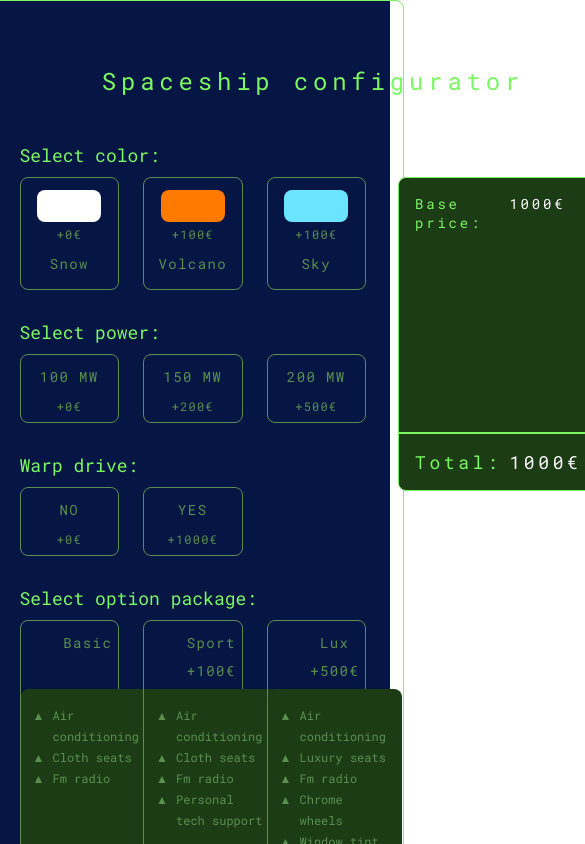
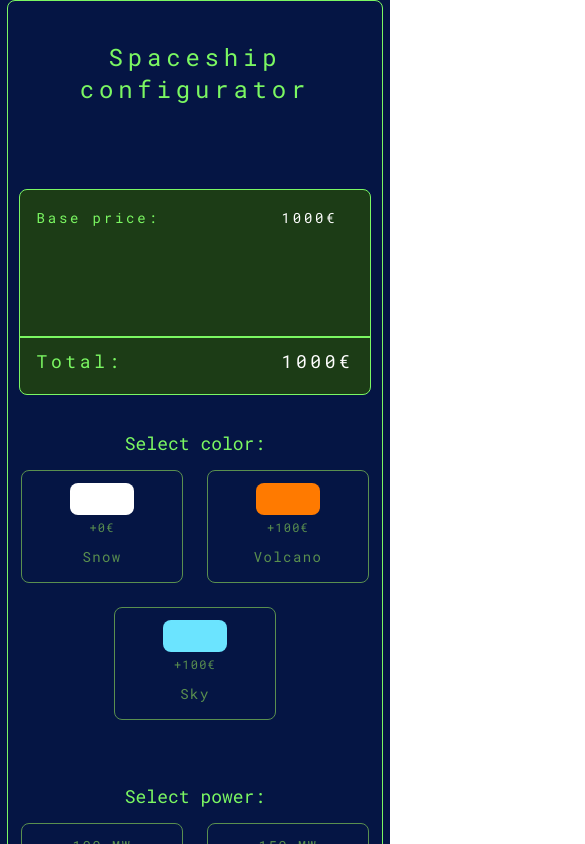
Before and after one commit to stenmr/spaceship-configurator, a React (Create React App) app: page / in a window 390 px wide. Shown: the top 844 px of the page, 585 px wide, since content can reach past the window. Built offline with nearby package versions, Linux system fonts and the light colour scheme.

Commit message:
Make it responsive

```diff
--- a/src/app/App.css
+++ b/src/app/App.css
@@ -12,6 +12,7 @@
   flex-direction: column;
   align-items: center;
   justify-content: center;
+  margin: auto;
   background-color: var(--background-color);
   color: var(--accent-color-dimmed);
   font-size: calc(10px + 2vmin);
@@ -20,7 +21,7 @@
 
 .configurator {
   display: grid;
-  width: min(1000px, 90vw);
+  width: min(1000px, 92vw);
   padding: 2rem;
   border: 1px solid var(--accent-color);
   border-radius: 8px;
@@ -28,7 +29,7 @@
   grid-template-areas:
     "title title"
     "modules shopping-cart";
-  grid-template-columns: min-content 1fr;
+  grid-template-columns: 5fr 3fr;
 }
 
 .categories {
@@ -45,3 +46,15 @@
   letter-spacing: .2em;
   text-align: center;
 }
+
+/* Mobile */
+@media screen and (max-width: 1000px) {
+  .configurator {
+    padding: .5rem;
+    grid-template-areas:
+      "title"
+      "shopping-cart"
+      "modules";
+    grid-template-columns: 1fr;
+  }
+}
--- a/src/shopping-cart/ShoppingCart.css
+++ b/src/shopping-cart/ShoppingCart.css
@@ -3,45 +3,60 @@
 }
 
 .shopping-cart {
+  display: grid;
+  padding: 1rem 0;
   border: 1px solid var(--accent-color);
   background-color: var(--background-color-alt);
   border-radius: 8px;
   color: var(--accent-color);
   font-size: 14px;
-  letter-spacing: .2em;
-}
-
-.shopping-cart-list > .cost {
-  color: var(--accent-color-alt);
-}
-
-.shopping-cart-list {
-  display: grid;
-  margin: 1rem;
   gap: .5rem;
 
   /* We do this to fit a price of up to ~5 digits long on the
   right hand side of the grid while still remaining left-aligned
   across two grids. Beyond ~5 digits the grid will still function,
   although without left-aligned digits. */
-  grid-template-columns: 1fr minmax(80px, min-content);
+  grid-template-columns: 5fr 1fr;
+  letter-spacing: .2em;
+  line-height: 1.75;
 }
 
-.shopping-cart-list:nth-of-type(2) {
+.shopping-cart > .costs {
+  color: var(--accent-color-alt);
+  justify-self: start;
+  margin-inline-end: 1rem;
+}
+
+.items {
+  margin-inline: 1rem;
+}
+
+/* The shopping cart will only have 5 categories at most. Beyond
+that the cart will need to be resized. */
+.items:not(.total),
+.costs:not(.total) {
+  display: grid;
+  grid-template-rows: repeat(5, 1fr);
+}
+
+.shopping-cart > .total {
   font-size: 18px;
   letter-spacing: .2em;
 }
 
-/* The shopping cart will only have 5 categories at most. Beyond
-that the cart will need to be resized. */
-.shopping-cart-list:first-of-type {
-  grid-template-rows: repeat(5, 1fr);
+/* This style is consistent across Chromium and Firefox. */
+.shopping-cart hr {
+  height: 0;
+  border: .5px solid;
+  margin: 0;
+  background-color: var(--accent-color);
+  color: var(--accent-color);
+  grid-column: 1 / span 2;
 }
 
-/* This style is consistent across Chromium and Firefox. */
-.shopping-cart > hr {
-  border: .5px solid;
-  background-color: var(--accent-color);
-  color: var(--accent-color);
-  margin-block: 0;
+/* Mobile */
+@media screen and (max-width: 1000px) {
+  .shopping-cart {
+    margin: min(1vmin, 1rem);
+  }
 }
--- a/src/shopping-cart/ShoppingCart.tsx
+++ b/src/shopping-cart/ShoppingCart.tsx
@@ -30,27 +30,39 @@ export const ShoppingCart: FunctionComponent<ShoppingCartProps> = ({ cart }) =>
     return cart.reduce((totalCost, module: SimpleModuleProps) => totalCost + module.cost, 0);
   };
 
-  const displayCart = (cart: SimpleModuleProps[]) => {
-    const sortedCart = cart.sort((a, b) => categoryOrdering.findIndex(el => el === a.category) < categoryOrdering.findIndex(el => el === b.category) ? -1 : 1);
+  const displayCart = (cart: SimpleModuleProps[]): JSX.Element[][] => {
+    const sortedCart = cart.sort((a, b) =>
+      categoryOrdering.findIndex(el => el === a.category)
+      < categoryOrdering.findIndex(el => el === b.category)
+      ? -1 : 1
+    );
+    const items: JSX.Element[] = [];
+    const costs: JSX.Element[] = [];
+
     // We will need to special-case the `Base price` to not have a leading plus sign.
-    return sortedCart.map((m, index) => <React.Fragment key={index}>
-      <span className="item">{ m.category }:</span>
-      <span className="cost">{ m.category === "Base price" ? (`${m.cost}€`) : displayCost(m.cost) }</span>
-    </React.Fragment>)
+    sortedCart.forEach((m, index) => {
+      items.push(<span className="item">{ m.category }:</span>);
+      costs.push(<span className="cost">{ m.category === "Base price" ? (`${m.cost}€`) : displayCost(m.cost) }</span>);
+    })
+
+    return [items, costs];
   };
 
   useEffect(() => setTotalCost(calculateTotalCost(cart)), [cart]);
 
+  const [items, costs] = displayCart(cart);
+
   return (
     <div className="shopping-cart-container">
       <div className="shopping-cart">
-        <div className="shopping-cart-list">
-            { displayCart(cart) }
+        <div className="items">{items}</div>
+        <div className="costs">{costs}</div>
+        <hr />
+        <div className="total items">
+          <span className="item">Total:</span>
         </div>
-        <hr />
-        <div className="shopping-cart-list">
-          <span className="item">Total:</span>
-          <span className="cost total-cost">{ totalCost }€</span>
+        <div className="total costs">
+          <span className="total-cost cost">{ totalCost }€</span>
         </div>
       </div>
     </div>
--- a/src/slot/Slot.css
+++ b/src/slot/Slot.css
@@ -1,7 +1,3 @@
-:root {
-  --module-width: min(12.5rem, 25vmin);
-}
-
 .slot {
   position: relative;
 }
@@ -12,13 +8,14 @@
 
 .module-container {
   display: flex;
-  flex-direction: row;
+  flex-flow: row wrap;
   gap: 1.5rem;
 }
 
 .module {
   display: grid;
-  width: var(--module-width);
+  overflow: hidden;
+  flex: 0 1 11rem;
   padding-top: .75rem;
   border: 1px solid var(--accent-color-dimmed);
   border-radius: 8px;
@@ -57,17 +54,12 @@
 }
 
 .slot-category {
-  position: absolute;
   margin-top: 0;
   color: var(--accent-color);
   font-size: 18px;
   font-weight: 400;
   letter-spacing: normal;
-
-  /* If we want the top of the cart to align with the first row
-  of modules, rather than the title of the category, this is what
-  we must do. */
-  transform: translateY(calc(-18px - 1rem));
+  white-space: nowrap;
 }
 
 .color-box {
@@ -88,6 +80,7 @@
 }
 
 .package-details {
+  overflow: hidden;
   margin: 0;
   background-color: var(--background-color-alt);
   border-radius: 8px;
@@ -98,9 +91,36 @@
   padding-inline-end: 1rem;
   padding-inline-start: 1.5rem;
   text-align: left;
+  word-wrap: break-word;
 }
 
 .package-details > li {
   line-height: 1.75;
   padding-inline-start: .5rem;
 }
+
+/* Desktop */
+@media screen and (min-width: 1000px) {
+  /* If we want the top of the cart to align with the first row
+  of modules, rather than the title of the category, this is what
+  we must do. */
+  .slot-category {
+    position: absolute;
+    transform: translateY(calc(-18px - 1rem));
+  }
+}
+
+/* Mobile */
+@media screen and (max-width: 1000px) {
+  .module-container {
+    justify-content: center;
+  }
+
+  .module {
+    flex: 0 1 10rem;
+  }
+
+  .slot-category {
+    text-align: center;
+  }
+}
```
